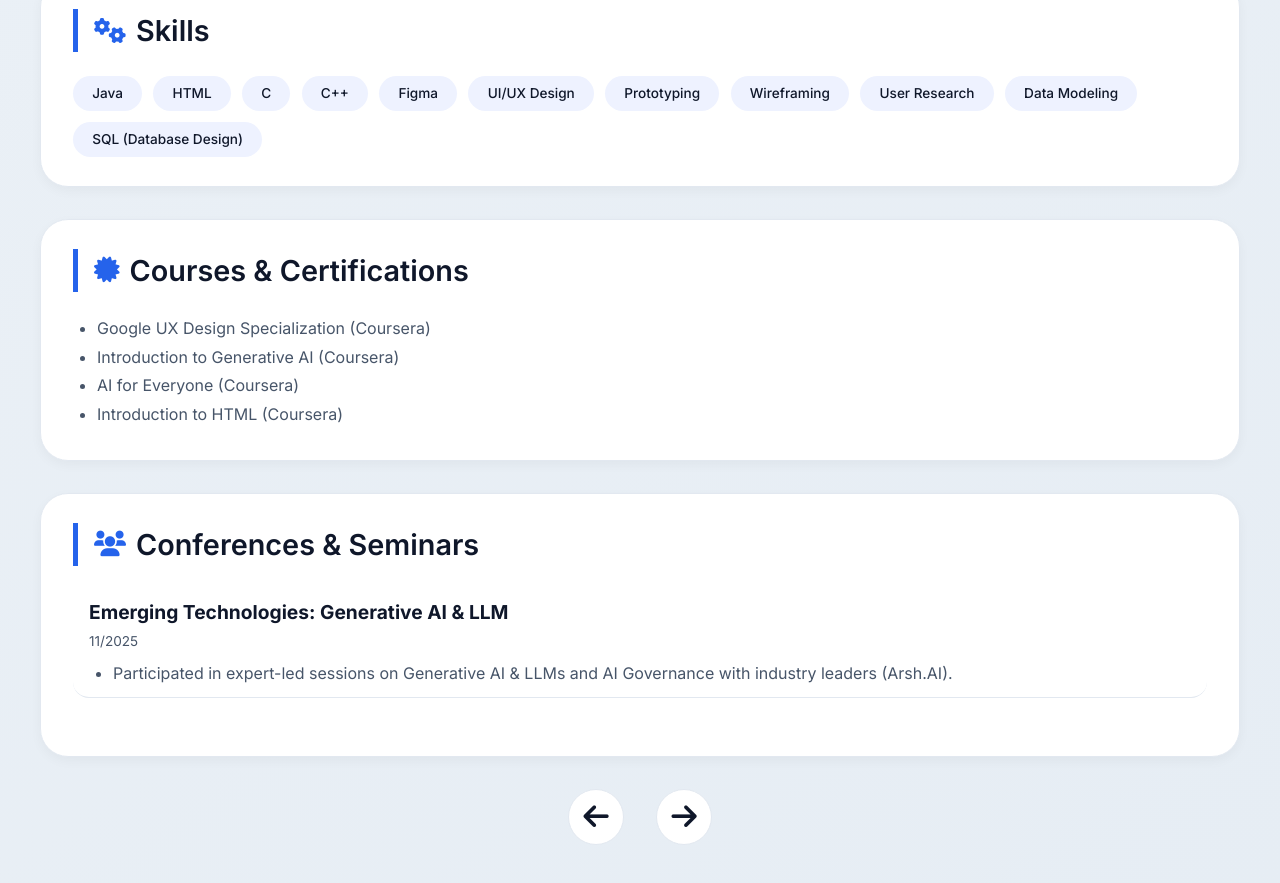
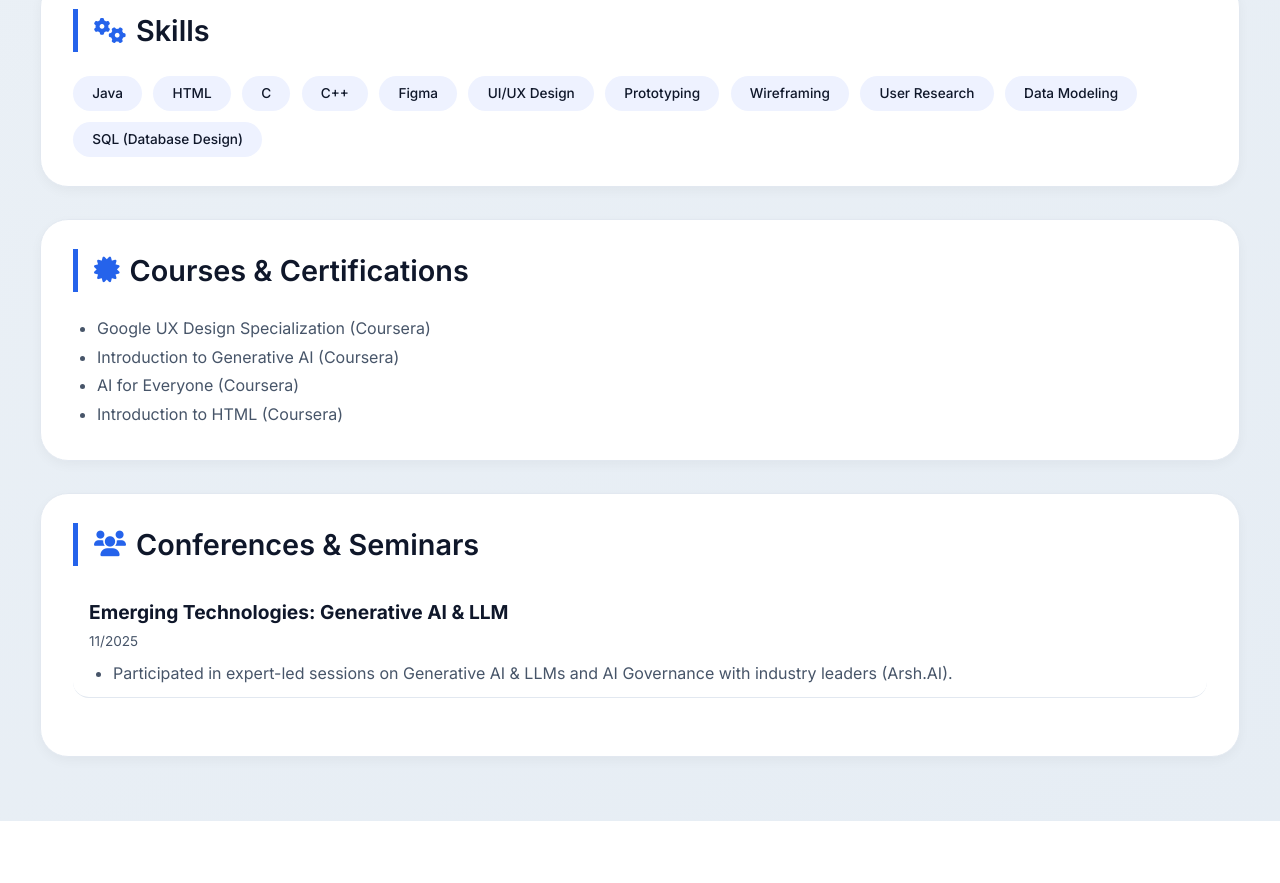
Before and after one commit to NashraAzhar/NashraAzhar, a plain HTML site: page index.html in a window 1280 px wide. Shown: the part 3271-4154 px from the top of the page. After the commit the page ends 4092 px from the top, so only its background shows below. Drawn offline with Linux system fonts and the light colour scheme.

Commit message:
Update index.html

```diff
--- a/index.html
+++ b/index.html
@@ -4,10 +4,8 @@
     <meta charset="UTF-8">
     <meta name="viewport" content="width=device-width, initial-scale=1.0">
     <title>Nashra Azhar | Portfolio</title>
-    <!-- Font Awesome 6 & Google Fonts -->
     <link rel="stylesheet" href="https://cdnjs.cloudflare.com/ajax/libs/font-awesome/6.0.0-beta3/css/all.min.css">
     <link href="https://fonts.googleapis.com/css2?family=Inter:opsz,wght@14..32,300;14..32,400;14..32,500;14..32,600;14..32,700&display=swap" rel="stylesheet">
-    <!-- html2pdf library for PDF download -->
     <script src="https://cdnjs.cloudflare.com/ajax/libs/html2pdf.js/0.10.1/html2pdf.bundle.min.js" integrity="sha512-GsLlZN/3F2ErC5ifS5QtgpiJtWd43JWSuIgh7mbzZ8zBps+dvLusV+eNQATqgA/HdeKFVgA5v3S/cIrLF7QnIg==" crossorigin="anonymous" referrerpolicy="no-referrer"></script>
     <style>
         * {
@@ -26,7 +24,6 @@
             transition: background 0.3s, color 0.2s;
         }
 
-        /* DARK MODE VARIABLES */
         body.dark-mode {
             background: #0a192f;
             color: #e2e8f0;
@@ -90,16 +87,6 @@
         body.dark-mode .skills-badge span:hover {
             background: #3b82f6;
             color: white;
-        }
-
-        body.dark-mode .nav-btn {
-            background: #1e2a47;
-            color: white;
-            border-color: #3b82f6;
-        }
-
-        body.dark-mode .nav-btn:hover {
-            background: #3b82f6;
         }
 
         body.dark-mode .btn-download {
@@ -261,33 +248,6 @@
             box-shadow: 0 4px 10px rgba(37,99,235,0.3);
         }
 
-        .nav-arrows {
-            display: flex;
-            justify-content: center;
-            gap: 2rem;
-            margin: 2rem 0 1rem;
-        }
-        .nav-btn {
-            background: var(--card-white);
-            border: 1px solid var(--border-light);
-            width: 56px;
-            height: 56px;
-            border-radius: 60px;
-            font-size: 1.8rem;
-            cursor: pointer;
-            color: var(--text-primary);
-            transition: var(--transition);
-            display: inline-flex;
-            align-items: center;
-            justify-content: center;
-        }
-        .nav-btn:hover {
-            background: var(--accent-blue);
-            color: white;
-            transform: scale(1.08);
-            border-color: var(--accent-blue);
-            box-shadow: 0 8px 20px rgba(37,99,235,0.3);
-        }
         .scroll-top {
             position: fixed;
             bottom: 30px;
@@ -433,7 +393,6 @@
         </ul>
     </div>
 
-    <!-- CONFERENCES - Certificate Link REMOVED -->
     <div id="section-conferences" class="section-card">
         <div class="section-title"><i class="fas fa-users"></i> Conferences & Seminars</div>
         <div class="award-item">
@@ -442,15 +401,8 @@
             <ul class="desc-list"><li>Participated in expert-led sessions on Generative AI & LLMs and AI Governance with industry leaders (Arsh.AI).</li></ul>
         </div>
     </div>
-
-    <!-- Arrow navigation -->
-    <div class="nav-arrows">
-        <button class="nav-btn" id="prevSectionBtn"><i class="fas fa-arrow-left"></i></button>
-        <button class="nav-btn" id="nextSectionBtn"><i class="fas fa-arrow-right"></i></button>
-    </div>
 </div>
 
-<!-- Scroll to top button -->
 <div class="scroll-top" id="scrollTopBtn">
     <i class="fas fa-arrow-up"></i>
 </div>
@@ -489,14 +441,8 @@
         sections[currentIndex].style.transform = 'scale(1.01)';
         setTimeout(() => { if(sections[currentIndex]) sections[currentIndex].style.transform = ''; }, 200);
     }
-    document.getElementById('nextSectionBtn').addEventListener('click', () => {
-        if (currentIndex + 1 < sections.length) scrollToSection(currentIndex + 1);
-        else scrollToSection(0);
-    });
-    document.getElementById('prevSectionBtn').addEventListener('click', () => {
-        if (currentIndex - 1 >= 0) scrollToSection(currentIndex - 1);
-        else scrollToSection(sections.length - 1);
-    });
+
+    // Keyboard navigation only (left/right arrows)
     window.addEventListener('keydown', (e) => {
         if (e.key === 'ArrowRight') {
             e.preventDefault();
@@ -506,6 +452,7 @@
             (currentIndex - 1 >= 0) ? scrollToSection(currentIndex-1) : scrollToSection(sections.length-1);
         }
     });
+
     const observer = new IntersectionObserver((entries) => {
         entries.forEach(entry => {
             if (entry.isIntersecting) {
```
